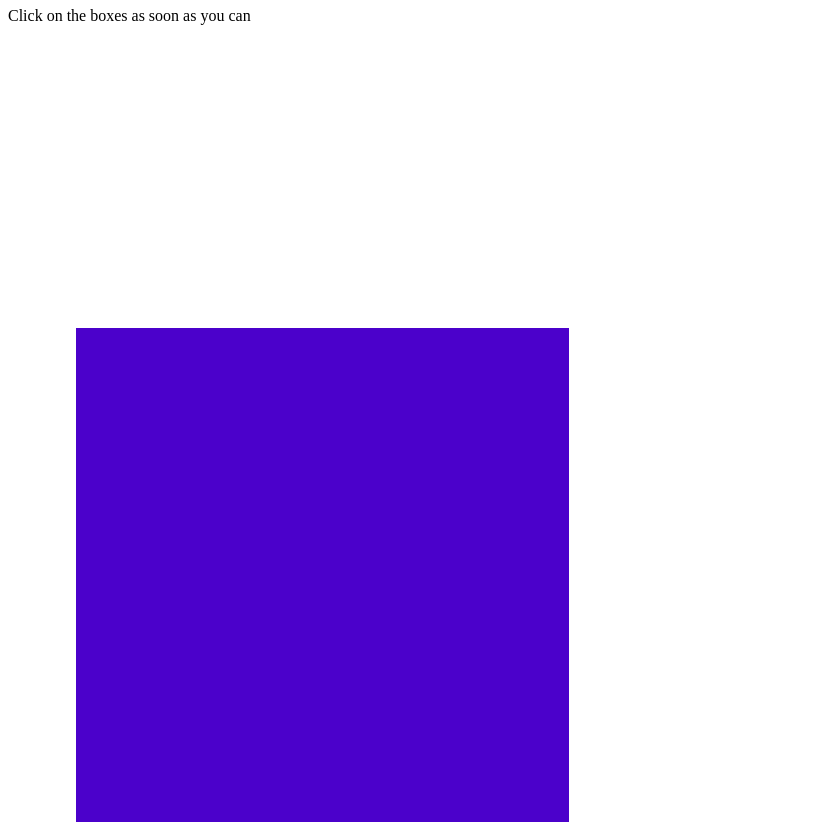
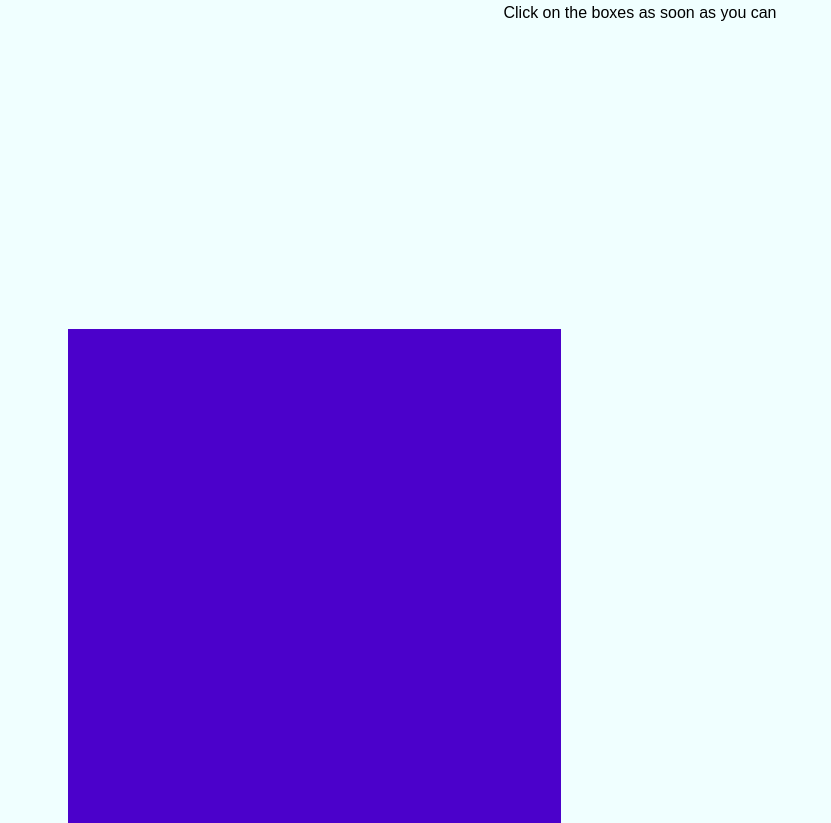
Before and after one commit to Mounika-Vemula511/ReactionTester, a plain HTML site: page index.html in a window 1280 px wide. Shown: the part 73-896 px from the top of the page, without its empty margins (0-831 px from the left). Drawn offline with Linux system fonts and the light colour scheme.

Commit message:
Update style.css

```diff
--- a/style.css
+++ b/style.css
@@ -4,3 +4,22 @@
     position:relative;
     background-color: red;
 }
+body {
+    align-items: center;
+    justify-content: center;
+    text-align: center;
+    font-family: Arial, sans-serif;
+    height: 100vh;
+    margin: 0;
+    background-color:azure;
+}
+
+h1,
+p {
+    margin: 20px 0;
+}
+#reactionTime {
+    margin-top: 20px;
+    font-size: 1.2em;
+    color: #333;
+}
```
